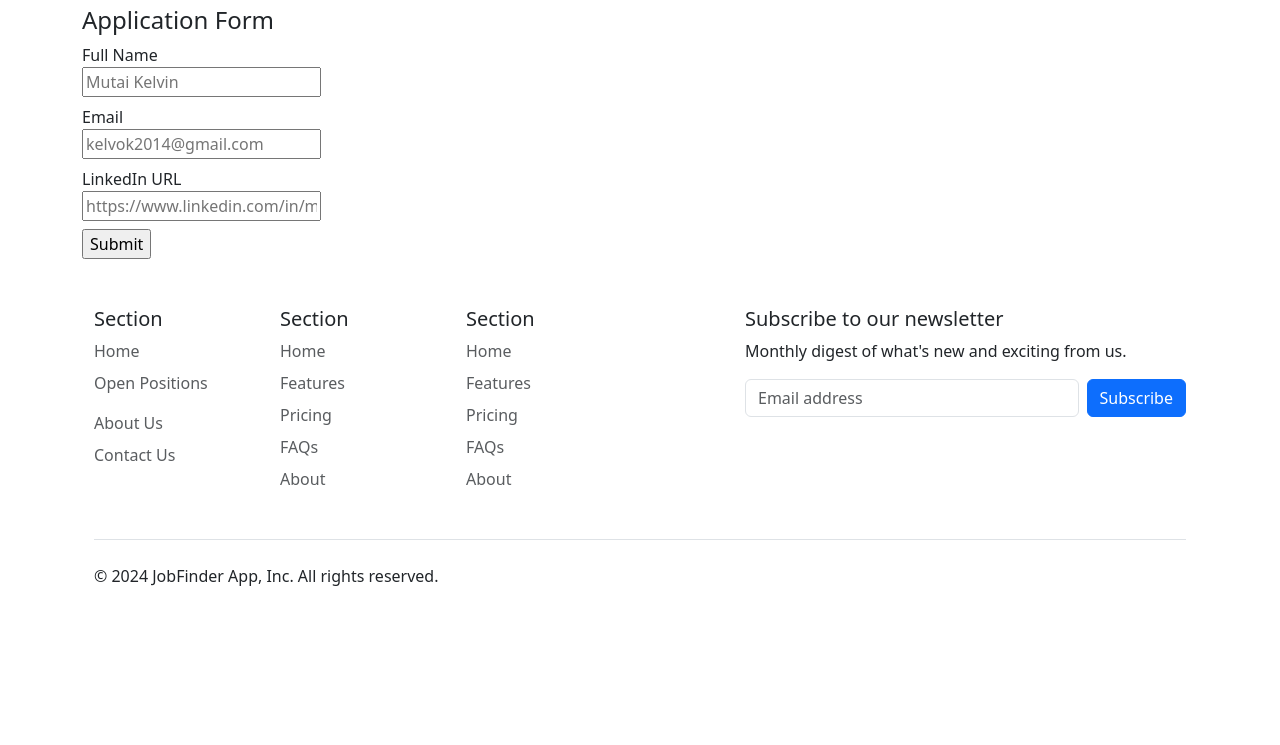
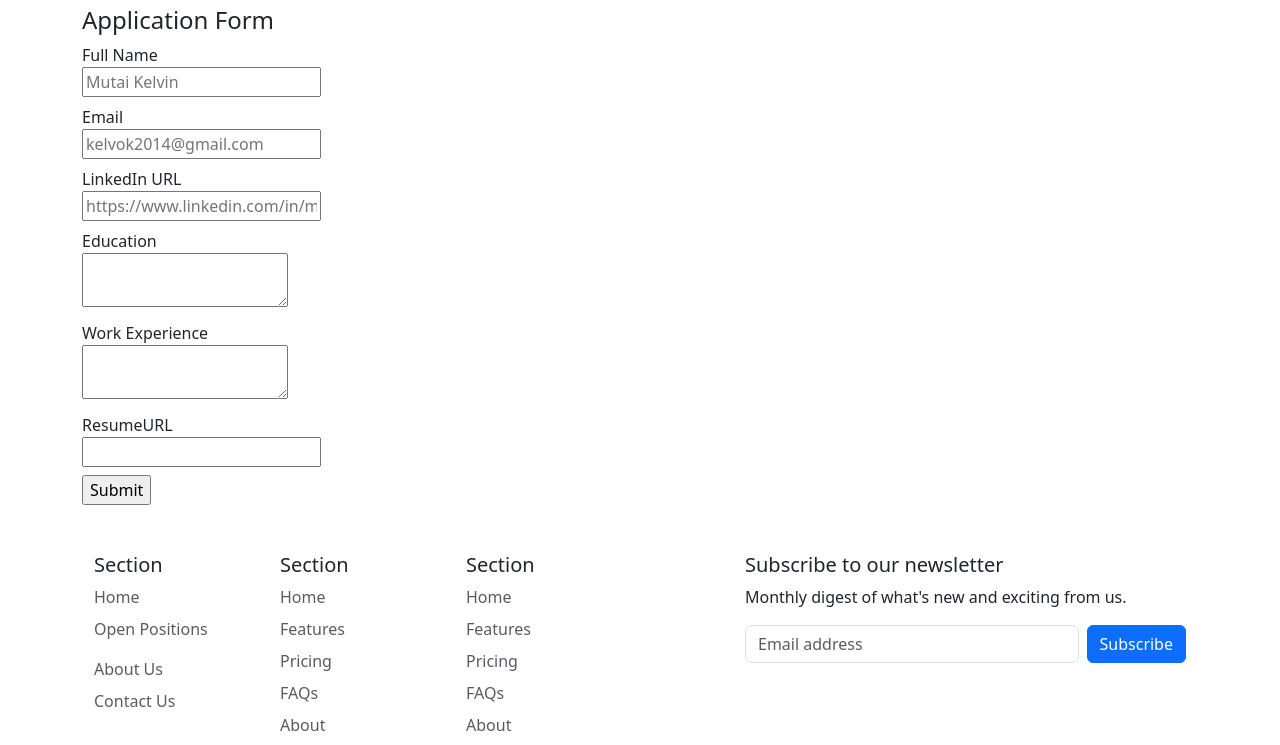
Before and after one commit to Mutai05/Job-Finder-App-V2, a Flask app: template templates/jobpage.html in a window 1280 px wide. Shown: the part 695-1440 px from the top of the page. Before the commit the page ends 1281 px from the top, so only its background shows below. Run offline with Flask 3, Linux system fonts and the light colour scheme; the template is opened without the code that fills it, so the values that code supplies are empty; parts of the project's set-up code (start-up, migrations or seed data) failed here and were passed over; some libraries are stand-ins or nearby versions.

Commit message:
Added more form fields

```diff
--- a/templates/application-form.html
+++ b/templates/application-form.html
@@ -19,5 +19,20 @@
     />
   </div>
 
+  <div class="mb-2">
+    <label>Education</label><br />
+    <textarea name="education"></textarea>
+  </div>
+
+  <div class="mb-2">
+    <label>Work Experience</label><br />
+    <textarea name="work_experience"></textarea>
+  </div>
+
+  <div class="mb-2">
+    <label>ResumeURL</label><br />
+    <input type="text" name="resume_url" />
+  </div>
+
   <input type="submit" />
 </form>
```
